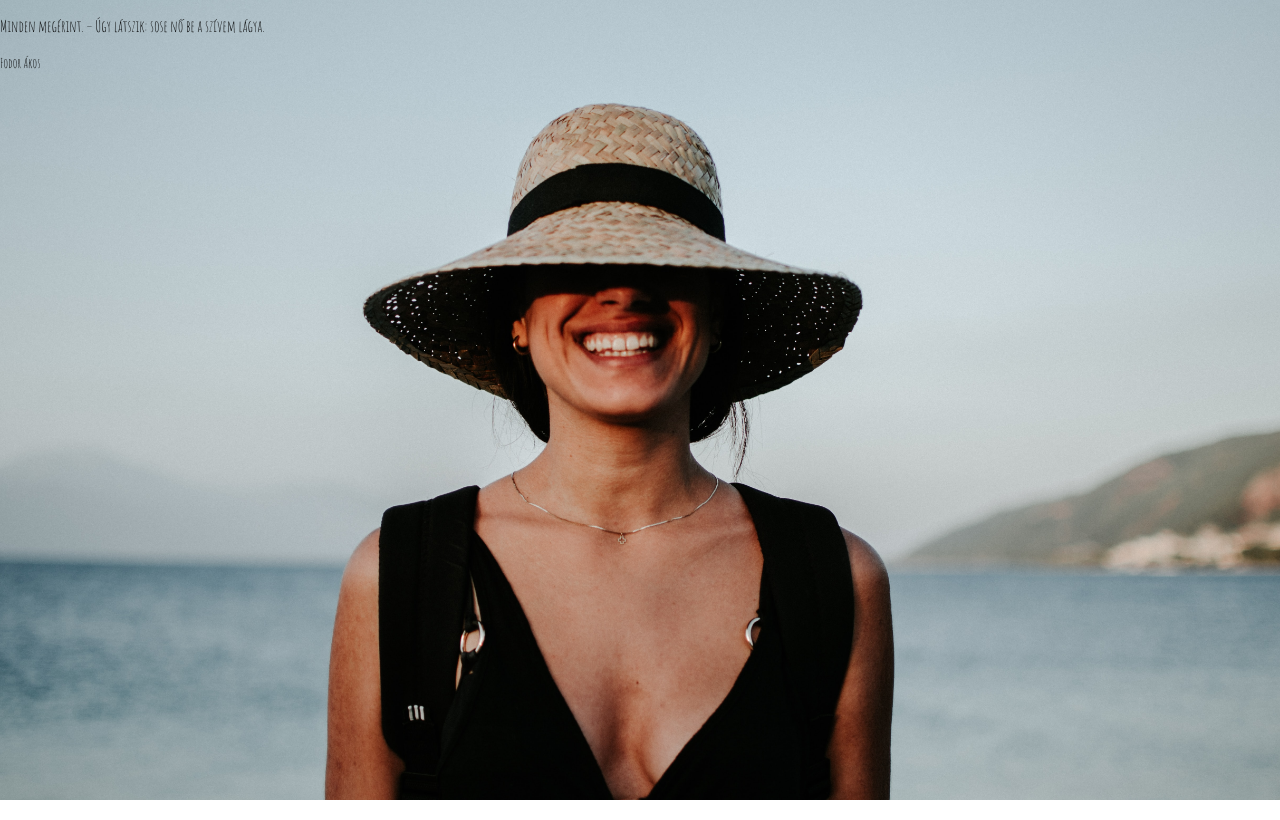
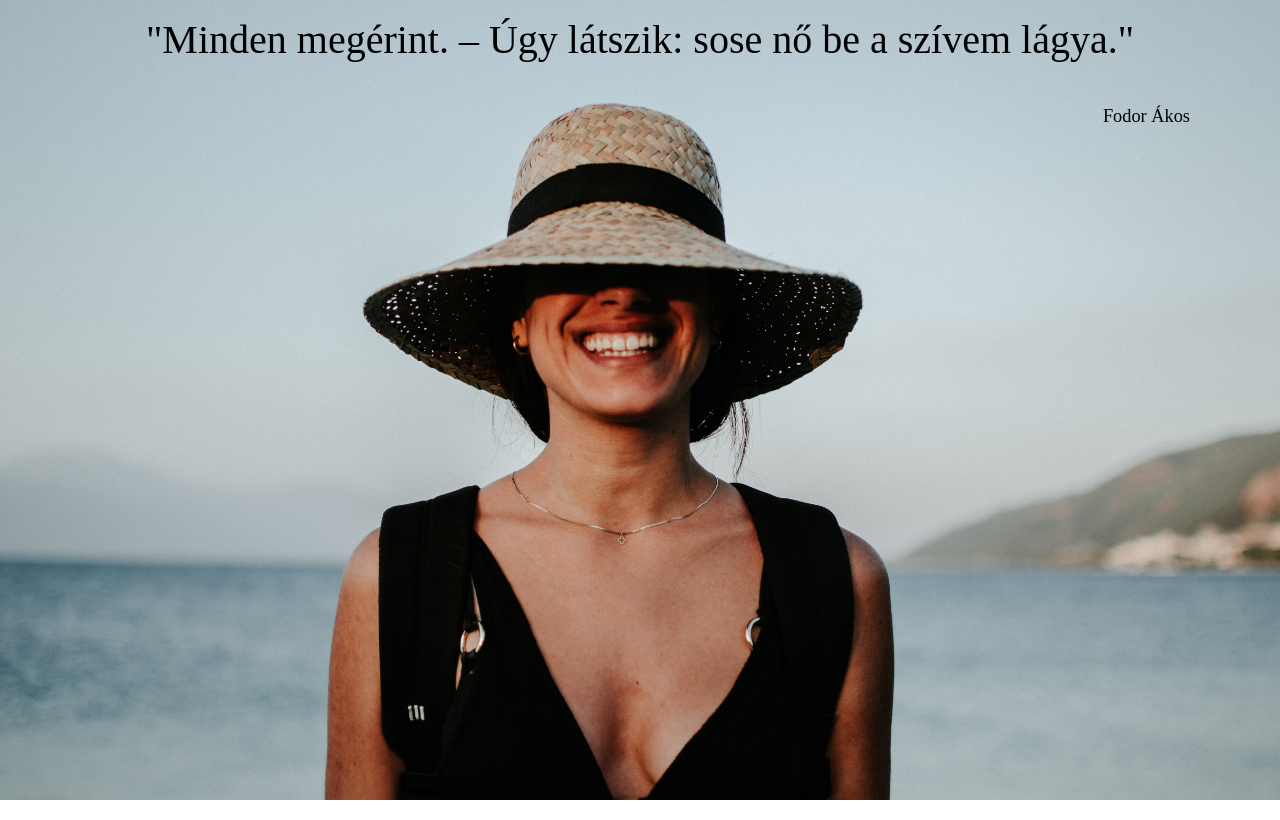
Before and after one commit to MultiSurci/fodor-quote, a plain HTML site: page index.html in a window 1280 px wide. Drawn offline with Linux system fonts and the light colour scheme.

Commit message:
add base file structure

```diff
--- a/index.html
+++ b/index.html
@@ -10,8 +10,8 @@
 </head>
 <body>
 <div>
-  <p>Minden megérint.
-     – Úgy látszik: sose nő be a szívem lágya.</p>
-  <p><small>Fodor Ákos</small></p></div>
+  <p class="quote">"Minden megérint.
+     – Úgy látszik: sose nő be a szívem lágya."</p>
+  <p class="poet"><small>Fodor Ákos</small></p></div>
 </body>
 </html>
--- a/main.css
+++ b/main.css
@@ -3,7 +3,6 @@ body {
   height: 100vh;
   background: url('assets/constantinos-panagopoulos-fLABFYSN188-unsplash.jpg') no-repeat center;
   background-size: cover;
-  font-family: 'Amatic SC', cursive;
   }
 
 html, body {
```
